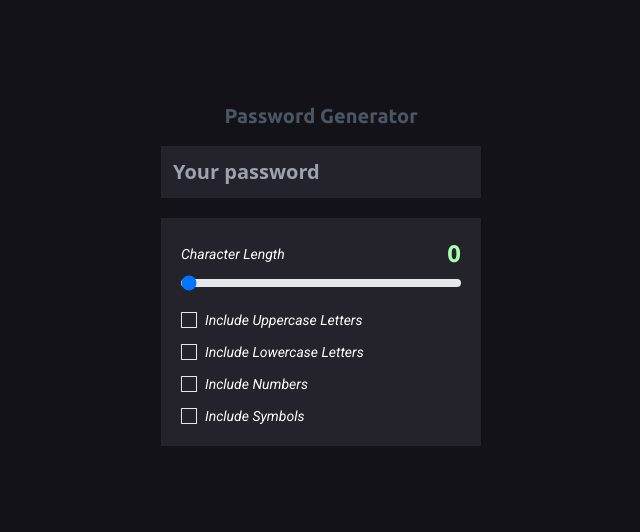
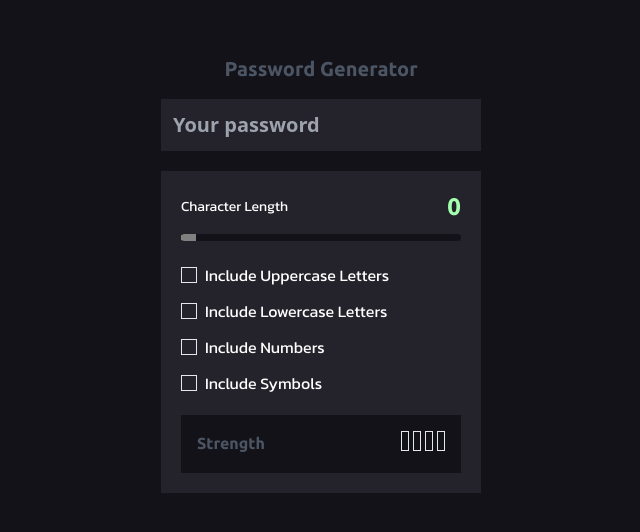
Before and after one commit to AndriiSalohub/password-generator, a React (Vite) app: page / in a window 1280 px wide. Shown: the part 126-658 px from the top of the page, without its empty margins (319-959 px from the left). Built offline with nearby package versions, Linux system fonts and the light colour scheme.

Commit message:
added markup and styles for password strength component and changed styles for password length

```diff
--- a/src/components/AdditionalSettings.tsx
+++ b/src/components/AdditionalSettings.tsx
@@ -32,7 +32,7 @@ export const AdditionalSettings: FC = () => {
                     name="upper"
                     onChange={(e) => handleSelect(e)}
                 />{" "}
-                <span className="font-primary text-sm text-white ml-2">
+                <span className="font-primary text-md text-white ml-2">
                     Include Uppercase Letters
                 </span>
             </div>
@@ -43,7 +43,7 @@ export const AdditionalSettings: FC = () => {
                     className="appearance-none w-4 h-4 border text-primary checked:bg-blue-500 checked:text-white relative after:content-[''] after:w-full after:h-full after:top-3 after:left-2"
                     name="lower"
                 />{" "}
-                <span className="font-primary text-sm text-white ml-2">
+                <span className="font-primary text-md text-white ml-2">
                     Include Lowercase Letters
                 </span>
             </div>
@@ -54,7 +54,7 @@ export const AdditionalSettings: FC = () => {
                     className="appearance-none w-4 h-4 border text-primary checked:bg-blue-500 checked:text-white relative after:content-[''] after:w-full after:h-full after:top-3 after:left-2"
                     name="numbers"
                 />{" "}
-                <span className="font-primary text-sm text-white ml-2">
+                <span className="font-primary text-md text-white ml-2">
                     Include Numbers
                 </span>
             </div>
@@ -65,7 +65,7 @@ export const AdditionalSettings: FC = () => {
                     className="appearance-none w-4 h-4 border text-primary checked:bg-blue-500 checked:text-white relative after:content-[''] after:w-full after:h-full after:top-3 after:left-2"
                     name="symbols"
                 />{" "}
-                <span className="font-primary text-sm text-white ml-2">
+                <span className="font-primary text-md text-white ml-2">
                     Include Symbols
                 </span>
             </div>
--- /dev/null
+++ b/src/components/PasswordLength.css
@@ -0,0 +1,44 @@
+input[type="range"] {
+    width: 100%;
+    -webkit-appearance: none;
+    -moz-appearance: none;
+    appearance: none;
+    outline: none;
+    overflow: hidden;
+    height: 7px;
+    border-radius: 6px;
+}
+
+input[type="range"]::-webkit-slider-runnable-track {
+    height: 7px;
+    background-color: #131219;
+}
+
+input[type="range"]::-webkit-slider-thumb {
+    background: gray;
+    cursor: pointer;
+    width: 15px;
+    height: 15px;
+    -webkit-appearance: none;
+    margin-top: -4px;
+    box-shadow: -200px 0 0 200px #a4ffaf;
+}
+
+input[type="range"]::-webkit-slider-thumb:active {
+    background: gray;
+}
+
+input[type="range"]::-moz-range-track {
+    height: 7px;
+    background-color: #131219;
+}
+
+input[type="range"]::-moz-range-thumb {
+    background: gray;
+    cursor: pointer;
+    height: 7px;
+    border-radius: 0px;
+    box-shadow: -200px 0px 0px 200px #a4ffaf;
+    padding: 0px;
+    margin: 0px;
+}
--- a/src/components/PasswordLength.tsx
+++ b/src/components/PasswordLength.tsx
@@ -1,8 +1,9 @@
 import { FC, useState } from "react";
+import "./PasswordLength.css";
 
 export const PasswordLength: FC = () => {
     const [value, setValue] = useState<number>(0);
-    console.log(value);
+
     return (
         <>
             <div className="flex justify-between items-center">
@@ -13,11 +14,11 @@ export const PasswordLength: FC = () => {
             </div>
             <input
                 type="range"
+                className="relative"
                 value={value}
                 min={0}
                 max={15}
                 step={1}
-                className="w-full h-2 bg-gray-200 rounded-lg appearance-none cursor-pointer dark:bg-gray-700"
                 onChange={(e) => setValue(+e.target.value)}
             />
         </>
--- a/src/components/PasswordSettings.tsx
+++ b/src/components/PasswordSettings.tsx
@@ -1,12 +1,14 @@
 import { FC } from "react";
 import { AdditionalSettings } from "./AdditionalSettings";
 import { PasswordLength } from "./PasswordLength";
+import { PasswordStrength } from "./PasswordStrength";
 
 export const PasswordSettings: FC = () => {
     return (
         <div className="bg-secondary mt-5 font-primary p-5">
             <PasswordLength />
             <AdditionalSettings />
+            <PasswordStrength />
         </div>
     );
 };
--- /dev/null
+++ b/src/components/PasswordStrength.tsx
@@ -0,0 +1,39 @@
+import { FC } from "react";
+
+export const PasswordStrength: FC = () => {
+    return (
+        <div className="bg-primary flex justify-between mt-5 p-4">
+            <h2 className="font-secondary text-gray-600 text-md">Strength</h2>
+            <ul className="flex gap-1">
+                <li>
+                    <input
+                        type="checkbox"
+                        className="appearance-none w-2 h-5 border checked:bg-strength"
+                        disabled
+                    />
+                </li>
+                <li>
+                    <input
+                        type="checkbox"
+                        className="appearance-none w-2 h-5 border checked:bg-strength"
+                        disabled
+                    />
+                </li>
+                <li>
+                    <input
+                        type="checkbox"
+                        className="appearance-none w-2 h-5 border checked:bg-strength"
+                        disabled
+                    />
+                </li>
+                <li>
+                    <input
+                        type="checkbox"
+                        className="appearance-none w-2 h-5 border checked:bg-strength"
+                        disabled
+                    />
+                </li>
+            </ul>
+        </div>
+    );
+};
--- a/src/index.css
+++ b/src/index.css
@@ -1,4 +1,4 @@
-@import url("https://fonts.googleapis.com/css2?family=Roboto:ital@1&family=Ubuntu:wght@700&display=swap");
+@import url("https://fonts.googleapis.com/css2?family=Kanit&family=Ubuntu:wght@700&display=swap");
 
 @tailwind base;
 @tailwind components;
--- a/tailwind.config.js
+++ b/tailwind.config.js
@@ -7,9 +7,10 @@ export default {
             backgroundColor: {
                 primary: "#131219",
                 secondary: "#24232b",
+                strength: "#f7cd69",
             },
             fontFamily: {
-                primary: "Roboto, sans-serif",
+                primary: "Kanit, sans-serif",
                 secondary: "Ubuntu, sans-serif",
             },
             colors: {
```
